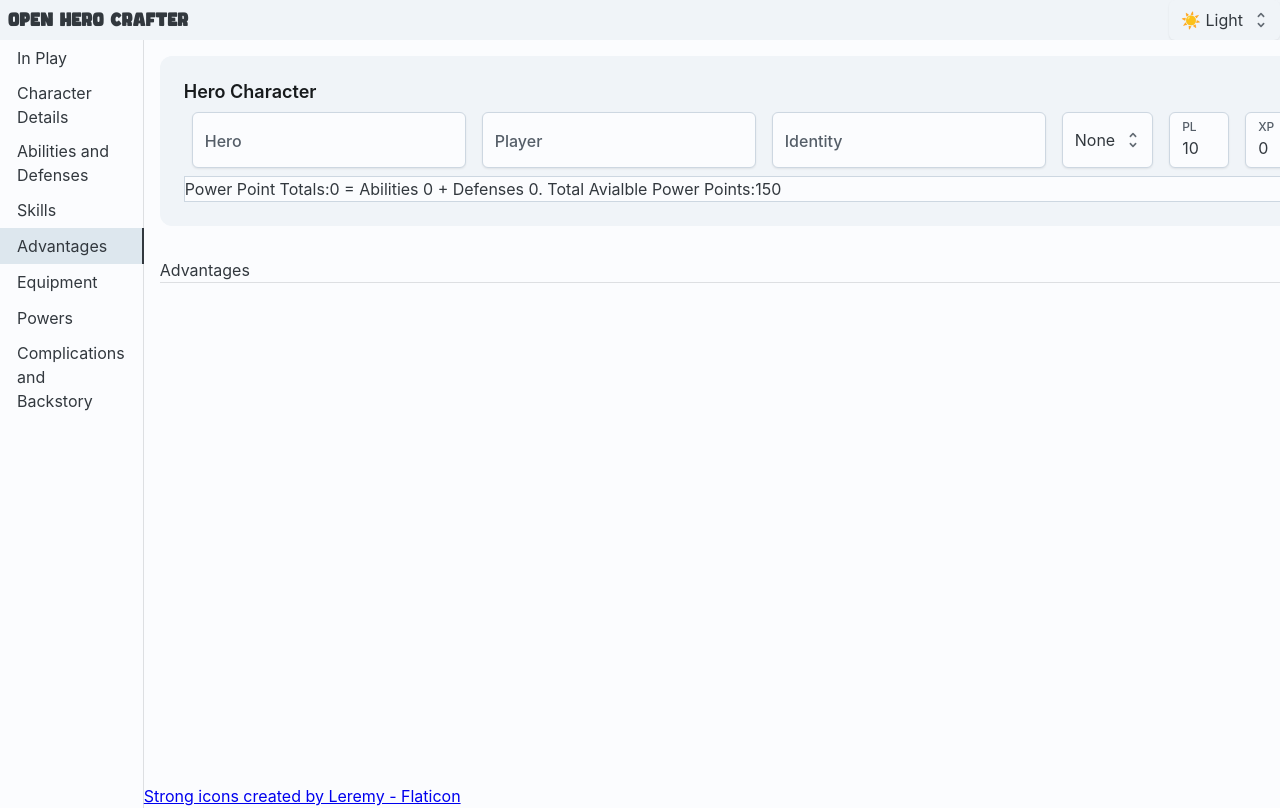
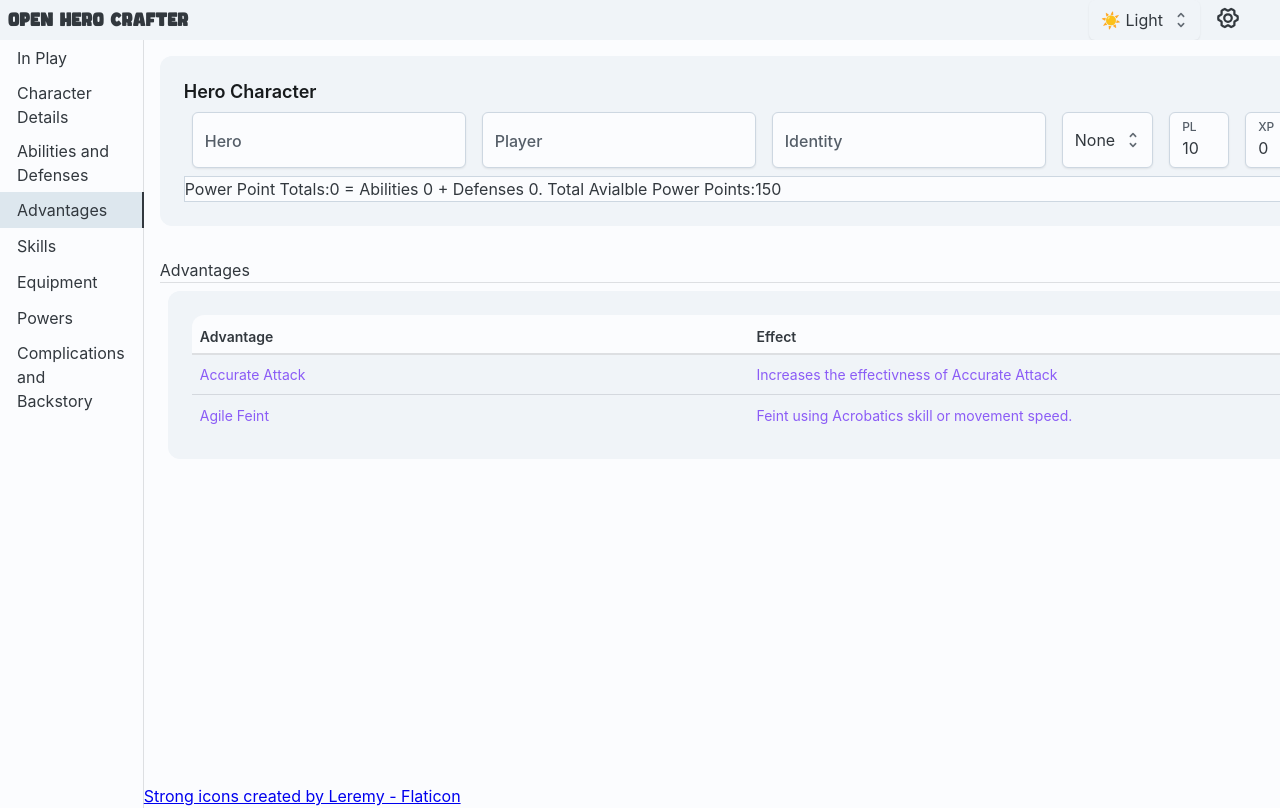
Before and after one commit to gregardev/OpenHeroCrafter, a React (Vite) app: page / in a window 1280 px wide. Both pictures are taken after a click on the tab "Advantages". Shown: the top 808 px of the page. Built offline with nearby package versions, Linux system fonts and the light colour scheme.

Commit message:
added menu

```diff
--- a/package.json
+++ b/package.json
@@ -15,7 +15,8 @@
     "@fontsource/inter": "^5.2.8",
     "@mui/joy": "^5.0.0-beta.52",
     "react": "^19.2.4",
-    "react-dom": "^19.2.4"
+    "react-dom": "^19.2.4",
+    "react-icons": "^5.6.0"
   },
   "devDependencies": {
     "@babel/core": "^7.29.0",
--- a/src/App.tsx
+++ b/src/App.tsx
@@ -31,8 +31,8 @@ function App() {
           <Tab>In Play</Tab>
           <Tab>Character Details</Tab>
           <Tab>Abilities and Defenses</Tab>
+          <Tab>Advantages</Tab>
           <Tab>Skills</Tab>
-          <Tab>Advantages</Tab>
           <Tab>Equipment</Tab>
           <Tab>Powers</Tab>
           <Tab>Complications and Backstory</Tab>
@@ -55,10 +55,10 @@ function App() {
             <HeroAbilities />
           </TabPanel>
           <TabPanel value={3}>
-            <HeroSkills />
+            <HeroAdvantages />
           </TabPanel>
           <TabPanel value={4}>
-            <HeroAdvantages />
+            <HeroSkills />
           </TabPanel>
           <TabPanel value={5}>
             <HeroGear />
--- a/src/components/header/Header.tsx
+++ b/src/components/header/Header.tsx
@@ -1,7 +1,7 @@
 import { Box, Sheet, Typography } from '@mui/joy';
 import './Header.css';
 import ModeSwitcher from './ModeSwitcher';
-
+import HeaderSettings from './HeaderSettings';
 
 export default function Header(){
 
@@ -16,6 +16,7 @@ export default function Header(){
             <Typography sx={{p:1, fontFamily:'Comicy'}}>Open Hero Crafter</Typography>
             <Box sx={{flexGrow:1}}></Box>
             <ModeSwitcher />
+            <HeaderSettings />
         </Sheet>
     )
 
--- /dev/null
+++ b/src/components/header/HeaderSettings.tsx
@@ -0,0 +1,31 @@
+import { Box, Dropdown, Menu, MenuButton, MenuItem } from "@mui/joy";
+import { PiGearSixBold } from "react-icons/pi";
+import useActiveHero from "../../hooks/useActiveHero";
+import { defaultHero } from "../../interfaces/hero";
+
+export default function HeaderSettings(){
+
+    const {setActiveHero} = useActiveHero();
+
+    function resetActiveHero(){
+        setActiveHero({...defaultHero});
+    }
+
+    return(
+        <Box
+            sx={{mr:3}}
+        >
+            <Dropdown>
+            <MenuButton
+                variant="plain"
+            >
+                <PiGearSixBold size={'3vh'} />
+            </MenuButton>
+            <Menu>
+                <MenuItem onClick={resetActiveHero}>Reset Hero</MenuItem>
+            </Menu>
+        </Dropdown>
+        </Box>
+
+    );
+}
--- a/src/components/hero/heroadvantages/HeroAdvantages.tsx
+++ b/src/components/hero/heroadvantages/HeroAdvantages.tsx
@@ -1,4 +1,5 @@
-import { Box, Divider, Typography } from "@mui/joy";
+import { Box, Card, Divider, Table, Typography } from "@mui/joy";
+import advantages from '../../../data/advantages.json';
 
 export default function HeroAdvantages(){
 
@@ -6,6 +7,35 @@ export default function HeroAdvantages(){
         <Box>
             <Typography>Advantages</Typography>
             <Divider />
+            <Card
+                sx={{m:1}}
+                variant="soft"
+                size="lg"
+            >
+                <Table color="primary">
+                    <thead>
+                        <th>
+                            Advantage
+                        </th>
+                        <th>
+                            Effect
+                        </th>
+                    </thead>
+                    <tbody>
+                        {advantages.map((adv)=>(
+                            <tr>
+                                <td>
+                                    {adv.name}
+                                </td>
+                                <td>
+                                    {adv.effect}
+                                </td>
+                            </tr>
+                        ))}
+                    </tbody>
+                </Table>
+
+            </Card>
         </Box>
     )
 }
--- a/src/context/ActiveHeroContext.tsx
+++ b/src/context/ActiveHeroContext.tsx
@@ -36,6 +36,7 @@ export default function ActiveHeroContextProvider({children}:Props){
         <ActiveHeroContext.Provider
             value={{
                 activeHero:activeHero,
+                setActiveHero:setActiveHero,
                 changeActiveHeroAttrSTR: changeActiveHeroAttrSTR,
                 changeActiveHeroAttrNUM: changeActiveHeroAttrNUM,
                 changeActiveHeroAbility: changeActiveHeroAbility,
--- /dev/null
+++ b/src/data/advantages.json
@@ -0,0 +1,16 @@
+[
+    {
+        "id":1,
+        "name":"Accurate Attack",
+        "type":"Combat",
+        "effect":"Increases the effectivness of Accurate Attack",
+        "description":"When you make an accurate attack maneuver you can take a penalty of up to –5 on the effect modifier of the attack and add the same number (up to +5) to your attack bonus."
+    },
+    {
+        "id":2,
+        "name":"Agile Feint",
+        "type":"Skill",
+        "effect":"Feint using Acrobatics skill or movement speed.",
+        "description":"You can use your Acrobatics bonus or movement speed rank in place of Deception to feint and trick in combat as if your skill bonus or speed rank were your Deception bonus. Your opponent opposes the attempt with Acrobatics or Insight (whichever is better)"
+    }
+]
--- a/src/interfaces/activeHeroContextValue.ts
+++ b/src/interfaces/activeHeroContextValue.ts
@@ -2,6 +2,7 @@ import type { Hero } from "./hero";
 
 export interface ActiveHeroContextValue {
     activeHero: Hero;
+    setActiveHero: React.Dispatch<React.SetStateAction<Hero>>;
     changeActiveHeroAttrSTR: (field:string, newVal:string) => void;
     changeActiveHeroAttrNUM: (field:string, newVal:number) => void;
     changeActiveHeroAbility: (ability:string, newVal:number) => void;
--- /dev/null
+++ b/src/interfaces/advantage.ts
@@ -0,0 +1,4 @@
+export interface Advantage {
+    id: number //id of Advantage
+    rank: number //id of Rank
+}
--- a/src/interfaces/hero.ts
+++ b/src/interfaces/hero.ts
@@ -1,3 +1,5 @@
+import type { Advantage } from "./advantage"
+
 export type IdType = "public" | "secret" | "none"
 
 export interface Hero {
@@ -64,6 +66,7 @@ export interface Hero {
     wid: number // stat
     rwid: number // rank
 
+    advantages: Advantage[]
 }
 
 export const defaultHero: Hero = {
@@ -106,6 +109,7 @@ export const defaultHero: Hero = {
     fod:0,
     rfod:0,
     wid:0,
-    rwid:0
+    rwid:0,
 
+    advantages:[]
 }
```
Also changed, not shown: 1 other file (tests, documents, lock files or other folders).
